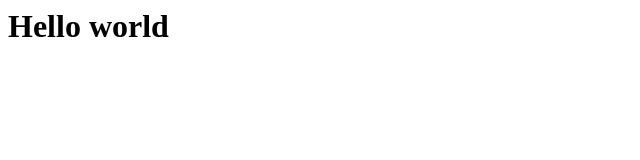
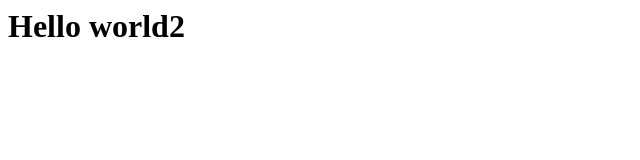
Before and after one commit to KishanProjects/RaviandKishanProjects, a plain HTML site: page index.html in a window 1280 px wide. Shown: the full height of the page, 0-640 px from the left. Drawn offline with Linux system fonts and the light colour scheme.

Commit message:
small change

```diff
--- a/index.html
+++ b/index.html
@@ -1,4 +1,4 @@
 <html>
     <head></head>
-    <body><h1>Hello world</h1></body>
+    <body><h1>Hello world2</h1></body>
 </html>
```
